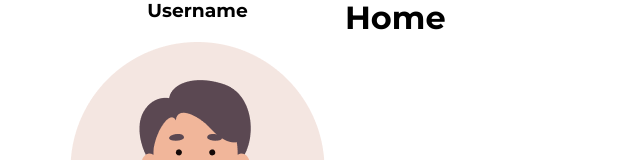
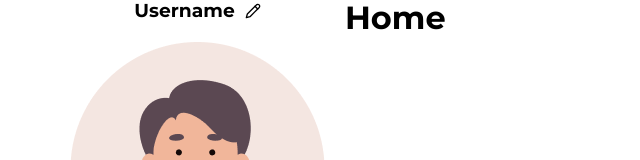
Before and after one commit to DStarky/solo-leveling, a React (Vite) app: page / in a window 1280 px wide. Shown: the top 160 px of the page, without its empty margins (0-640 px from the left). Built offline with nearby package versions, Linux system fonts and the light colour scheme.

Commit message:
add change name elements

```diff
--- a/package.json
+++ b/package.json
@@ -11,6 +11,7 @@
   },
   "dependencies": {
     "@reduxjs/toolkit": "^1.9.7",
+    "lucide-react": "^0.284.0",
     "react": "^18.2.0",
     "react-dom": "^18.2.0",
     "react-redux": "^8.1.3",
--- a/src/components/Player.tsx
+++ b/src/components/Player.tsx
@@ -1,8 +1,12 @@
 import styled from 'styled-components';
 import Avatar from '../assets/images/avatar.png';
+import { Pencil } from 'lucide-react';
+import { useAppDispatch, useAppSelector } from '../hooks';
+import { selectUser } from '../store/userSlice';
+import { useState } from 'react';
+
 import ProgressBar from './ProgressBar';
-import { useAppSelector } from '../hooks';
-import { selectUser } from '../store/userSlice';
+import { changeName } from '../store/userSlice';
 
 const PlayerFrame = styled.section`
 	flex-basis: 25rem;
@@ -12,12 +16,52 @@ const PlayerFrame = styled.section`
 	gap: 2rem;
 `;
 
+const UsernameBlock = styled.div`
+	display: flex;
+	gap: 1rem;
+	align-items: center;
+`;
+
 const Player: React.FC = () => {
 	const { name, level } = useAppSelector(selectUser);
+	const [editName, setEditName] = useState<boolean>(false);
+	const dispatch = useAppDispatch();
+
+	const editHandler = () => {
+		setEditName(true);
+	};
+
+	const submitHandler = (e: React.FormEvent<HTMLFormElement>) => {
+		e.preventDefault();
+		setEditName(false);
+		dispatch(changeName('123'))
+	};
 
 	return (
 		<PlayerFrame>
-			<h3>{name}</h3>
+			<UsernameBlock>
+				{!editName ? (
+					<>
+						<h3>{name}</h3>
+						<Pencil
+							size={16}
+							style={{ cursor: 'pointer' }}
+							onClick={editHandler}
+						/>
+					</>
+				) : (
+					<form onSubmit={submitHandler}>
+						<input
+							type='text'
+							placeholder='Input new username'
+						/>
+						<input
+							type='submit'
+							value='OK'
+						/>
+					</form>
+				)}
+			</UsernameBlock>
 			<img
 				src={Avatar}
 				alt='avatar of user'
```
Also changed, not shown: 1 other file (tests, documents, lock files or other folders).
